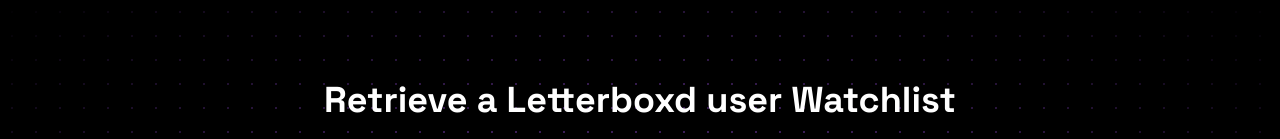
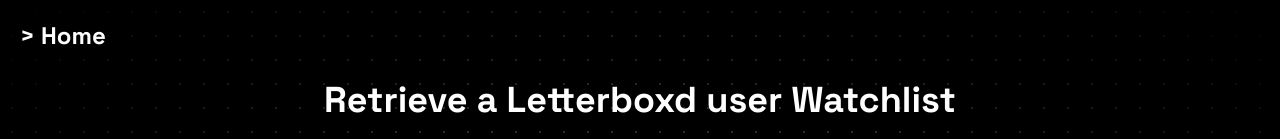
Before and after one commit to NawlFountains/scripit-frontend, a React (Vite) app: page /LetterboxdWatchlist in a window 1280 px wide. Shown: the top 139 px of the page. Built offline with nearby package versions, Linux system fonts and the light colour scheme; no server answers.

Commit message:
refactor: HomeButton to componenet

```diff
--- /dev/null
+++ b/src/components/HomeButton.tsx
@@ -0,0 +1,12 @@
+import { useNavigate } from "react-router-dom"
+
+export default function HomeButton() {
+	const navigate = useNavigate()
+	return (
+		<>
+			<div onClick={() => navigate(`/`)} className='absolute top-0 left-0 cursor-pointer text-2xl font-display p-5 rounded-lg hover:bg-gray-800'>
+			{'>'} Home
+			</div>
+		</>
+	)
+}
--- a/src/pages/LetterboxdWatchlist.tsx
+++ b/src/pages/LetterboxdWatchlist.tsx
@@ -1,6 +1,7 @@
 import {useState} from "react"
 import type { Movie } from "../lib/definitions"
 import {getWatchlist} from "../api/letterboxd"
+import HomeButton from "../components/HomeButton"
 
 export default function LetterboxdWatchlist() {
 	const [movies, setMovies] = useState<Movie[]>([])
@@ -21,6 +22,8 @@
 		setLoading(false)
 	}
 	return (
+		<>
+		<HomeButton/>
 		<div className="flex flex-col justify-center items-center gap-5 p-20">
 		<h1 className="font-display text-4xl">Retrieve a Letterboxd user Watchlist</h1>
 		<div className="flex flex-row border border-gray-300/20 rounded-2xl p-4 gap-4">
@@ -52,5 +55,6 @@
 
 			    </div>
 		</div>
+		</>
 	)
 }
--- a/src/pages/PdfSplitter.tsx
+++ b/src/pages/PdfSplitter.tsx
@@ -1,6 +1,6 @@
 import { useState, useRef } from "react"
 import { splitPdf, downloadBlob } from "../api/pdf"
-import { useNavigate } from "react-router-dom"
+import HomeButton from "../components/HomeButton"
 
 export default function PdfSplitter() {
 	const [file, setFile] = useState<File | null>(null)
@@ -8,7 +8,6 @@
 	const [endPage, setEndPage] = useState(1)
 	const [loading, setLoading] = useState(false)
 	const fileInputRef = useRef<HTMLInputElement>(null)
-	const navigate = useNavigate()
 
 	const handleSubmit = async () => {
 		if (!file) return
@@ -28,8 +27,7 @@
 
 	return (
 	<>
-
-			<div onClick={() => navigate(`/`)} className='absolute top-0 left-0 cursor-pointer text-2xl font-display p-5 rounded-lg hover:bg-gray-800'> {'>'} Home</div>
+		<HomeButton/>
 		<div className="flex flex-col h-[67vh] md:grid lg:grid-cols-3 lg:justify-center items-center p-5 lg:p-20 m-20 gap-5">
 
 			<div
```
